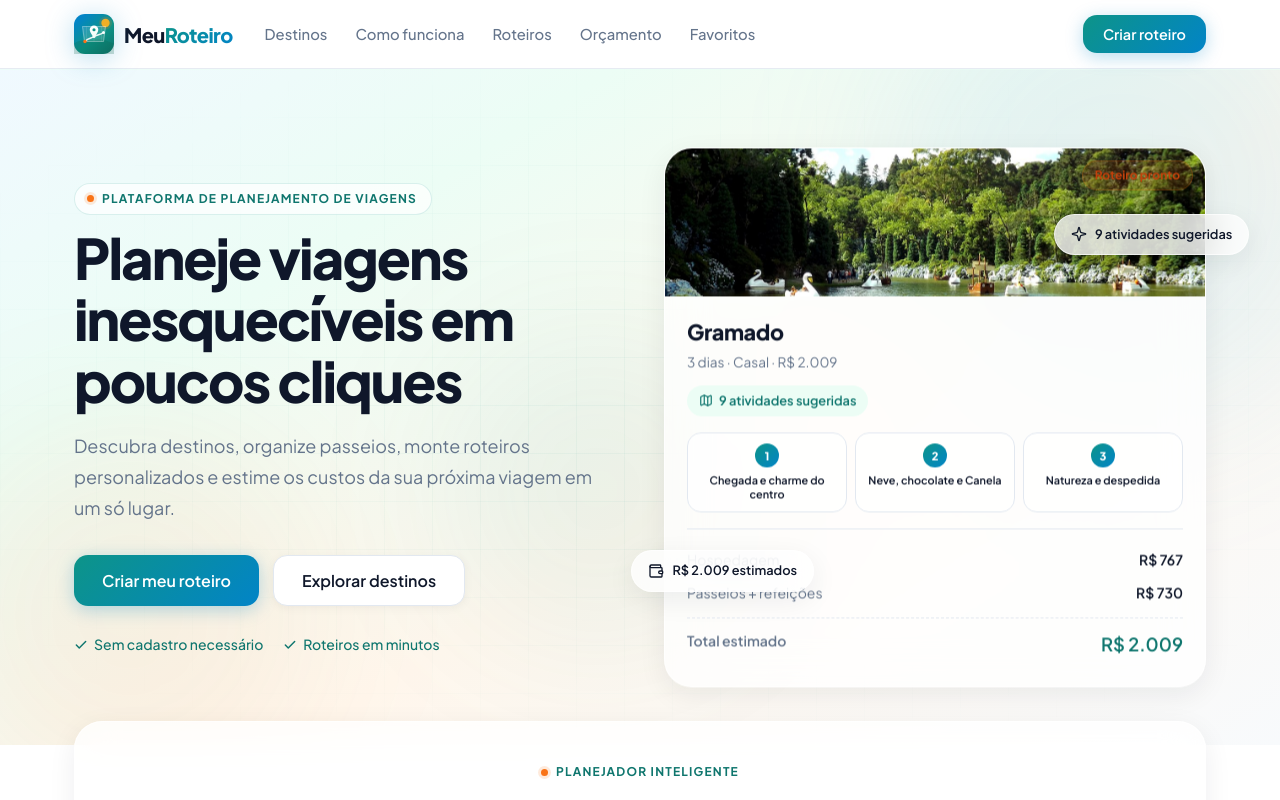
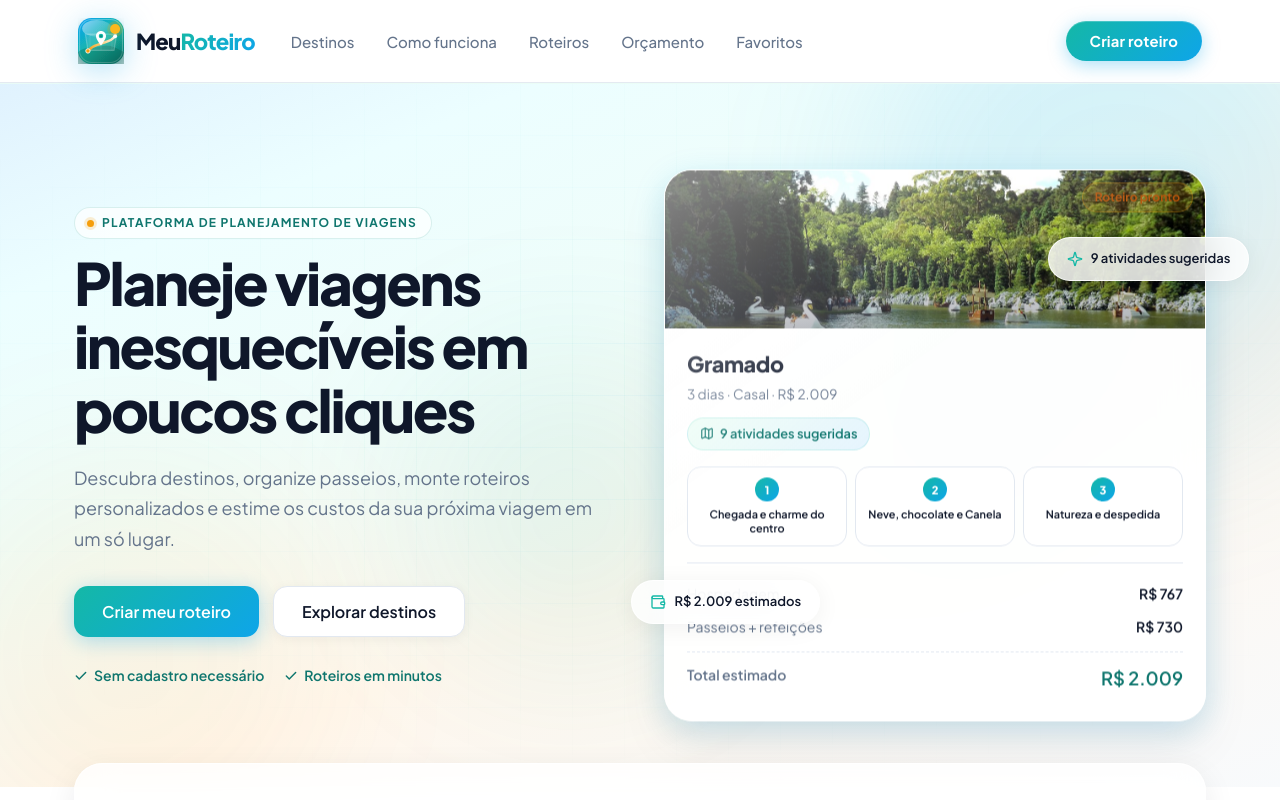
Before and after one commit to suporte03-dot/meu-roteiro, a React (Vite) app: page / in a window 1280 px wide. Shown: the top 800 px of the page. Built offline with nearby package versions, Linux system fonts and the light colour scheme.

Commit message:
Roteiro 6.0

```diff
--- a/src/App.css
+++ b/src/App.css
@@ -4,15 +4,18 @@
 
 .app {
   --blue-deep: #0f172a;
-  --blue-travel: #0284c7;
-  --teal: #0d9488;
+  --blue-ocean: #0ea5e9;
+  --blue-travel: #0ea5e9;
+  --teal-premium: #0f766e;
+  --turquoise: #14b8a6;
+  --teal: #14b8a6;
   --teal-dark: #0f766e;
   --teal-light: #ccfbf1;
   --mint-bg: #ecfdf5;
   --sand-bg: #fff7ed;
-  --sunset: #f97316;
-  --sunset-soft: #ffedd5;
-  --blue-mid: #0284c7;
+  --sunset: #f59e0b;
+  --sunset-soft: #fef3c7;
+  --blue-mid: #0ea5e9;
   --cyan: #38bdf8;
   --surface: #ffffff;
   --surface-muted: #ecfdf5;
@@ -21,19 +24,28 @@
   --text: #64748b;
   --text-strong: #0f172a;
   --border: #e2e8f0;
-  --border-soft: rgba(15, 23, 42, 0.08);
-  --header-height: 68px;
-  --glass: rgba(255, 255, 255, 0.78);
-  --glass-border: rgba(255, 255, 255, 0.65);
+  --border-soft: rgba(15, 23, 42, 0.07);
+  --header-height: 76px;
+  --glass: rgba(255, 255, 255, 0.82);
+  --glass-border: rgba(255, 255, 255, 0.72);
   --radius: 14px;
   --radius-lg: 22px;
   --radius-xl: 28px;
-  --shadow-sm: 0 2px 10px rgba(15, 23, 42, 0.05);
-  --shadow: 0 8px 28px rgba(15, 23, 42, 0.07);
-  --shadow-lg: 0 20px 52px rgba(15, 23, 42, 0.1);
-  --shadow-card: 0 4px 22px rgba(15, 23, 42, 0.06);
-  --gradient-brand: linear-gradient(135deg, var(--teal) 0%, var(--blue-travel) 100%);
-  --gradient-hero: linear-gradient(148deg, #f0f9ff 0%, #ecfdf5 26%, #fff7ed 58%, #f8fafc 100%);
+  --shadow-sm: 0 2px 12px rgba(15, 23, 42, 0.05);
+  --shadow: 0 10px 32px rgba(15, 23, 42, 0.08);
+  --shadow-lg: 0 24px 56px rgba(15, 23, 42, 0.11);
+  --shadow-card: 0 4px 24px rgba(15, 23, 42, 0.06);
+  --shadow-premium: 0 8px 32px rgba(14, 165, 233, 0.18), 0 24px 48px rgba(15, 23, 42, 0.08);
+  --gradient-brand: linear-gradient(135deg, var(--turquoise) 0%, var(--blue-ocean) 100%);
+  --gradient-brand-deep: linear-gradient(135deg, var(--teal-premium) 0%, var(--blue-ocean) 55%, var(--blue-deep) 100%);
+  --gradient-hero: linear-gradient(
+    158deg,
+    #e0f2fe 0%,
+    #ecfeff 18%,
+    #f0fdfa 38%,
+    #fff7ed 62%,
+    #f8fafc 100%
+  );
 
   min-height: 100svh;
   display: flex;
@@ -80,7 +92,7 @@
   height: 7px;
   border-radius: 50%;
   background: var(--sunset);
-  box-shadow: 0 0 0 3px rgba(249, 115, 22, 0.15);
+  box-shadow: 0 0 0 3px rgba(245, 158, 11, 0.18);
   flex-shrink: 0;
 }
 
@@ -123,13 +135,28 @@
 .btn--primary {
   background: var(--gradient-brand);
   color: #fff;
-  box-shadow: 0 4px 18px rgba(2, 132, 199, 0.28);
+  box-shadow: 0 4px 20px rgba(14, 165, 233, 0.32);
 }
 
 .btn--primary:hover {
   transform: translateY(-2px);
-  box-shadow: 0 10px 28px rgba(13, 148, 136, 0.32);
-  filter: brightness(1.04);
+  box-shadow: 0 12px 32px rgba(20, 184, 166, 0.38);
+  filter: brightness(1.05);
+}
+
+.btn--premium {
+  border-radius: 999px;
+  font-weight: 700;
+  letter-spacing: 0.01em;
+  box-shadow:
+    0 4px 18px rgba(14, 165, 233, 0.35),
+    inset 0 1px 0 rgba(255, 255, 255, 0.22);
+}
+
+.btn--premium:hover {
+  box-shadow:
+    0 10px 32px rgba(20, 184, 166, 0.42),
+    inset 0 1px 0 rgba(255, 255, 255, 0.28);
 }
 
 .btn--ghost {
@@ -171,39 +198,45 @@
 
 .btn--sm { padding: 9px 18px; font-size: 0.875rem; }
 .btn--lg { padding: 14px 28px; font-size: 1rem; }
-.btn--header { padding: 10px 20px; font-size: 0.9rem; }
+.btn--header { padding: 11px 24px; font-size: 0.925rem; }
 
 /* ── Header ── */
 .header {
   position: sticky;
   top: 0;
   z-index: 200;
-  background: rgba(255, 255, 255, 0.88);
-  backdrop-filter: blur(16px);
-  -webkit-backdrop-filter: blur(16px);
-  border-bottom: 1px solid rgba(226, 232, 240, 0.85);
-  box-shadow: 0 1px 0 rgba(236, 253, 245, 0.6);
+  background: rgba(255, 255, 255, 0.9);
+  backdrop-filter: blur(20px);
+  -webkit-backdrop-filter: blur(20px);
+  border-bottom: 1px solid rgba(226, 232, 240, 0.9);
+  box-shadow: 0 1px 0 rgba(236, 253, 245, 0.8);
 }
 
 .header__inner {
   display: flex;
   align-items: center;
-  gap: 32px;
-  padding: 14px 24px;
+  gap: 36px;
+  padding: 16px 28px;
+  min-height: var(--header-height);
 }
 
 .logo {
   display: flex;
   align-items: center;
-  gap: 10px;
+  gap: 12px;
   text-decoration: none;
   color: var(--text-strong);
   flex-shrink: 0;
   background: none;
   border: none;
   cursor: pointer;
-  padding: 0;
+  padding: 2px 0;
   font-family: inherit;
+  transition: opacity 0.2s;
+}
+
+.logo:hover {
+  opacity: 0.92;
 }
 
 .logo__mark {
@@ -211,13 +244,14 @@
   align-items: center;
   justify-content: center;
   flex-shrink: 0;
-  filter: drop-shadow(0 4px 14px rgba(2, 132, 199, 0.28));
+  filter: drop-shadow(0 6px 16px rgba(14, 165, 233, 0.32));
 }
 
 .logo__name {
-  font-size: 1.25rem;
+  font-size: 1.38rem;
   font-weight: 800;
-  letter-spacing: -0.03em;
+  letter-spacing: -0.035em;
+  line-height: 1;
 }
 
 .logo__prefix {
@@ -225,7 +259,7 @@
 }
 
 .logo__accent {
-  background: linear-gradient(135deg, var(--teal) 0%, var(--blue-travel) 100%);
+  background: linear-gradient(120deg, var(--turquoise) 0%, var(--blue-ocean) 100%);
   -webkit-background-clip: text;
   -webkit-text-fill-color: transparent;
   background-clip: text;
@@ -234,24 +268,43 @@
 .nav {
   display: flex;
   align-items: center;
-  gap: 28px;
+  gap: 32px;
   margin-right: auto;
 }
 
 .nav__link {
+  position: relative;
   color: var(--text);
   text-decoration: none;
-  font-size: 0.925rem;
+  font-size: 0.9375rem;
   font-weight: 500;
-  transition: color 0.2s;
+  transition: color 0.22s;
   background: none;
   border: none;
   cursor: pointer;
-  padding: 0;
+  padding: 8px 0;
   font-family: inherit;
 }
 
-.nav__link:hover { color: var(--blue-travel); }
+.nav__link::after {
+  content: '';
+  position: absolute;
+  left: 0;
+  bottom: 2px;
+  width: 0;
+  height: 2px;
+  border-radius: 2px;
+  background: var(--gradient-brand);
+  transition: width 0.28s ease;
+}
+
+.nav__link:hover {
+  color: var(--teal-premium);
+}
+
+.nav__link:hover::after {
+  width: 100%;
+}
 
 .nav__cta-mobile { display: none; }
 
@@ -268,7 +321,7 @@
 .hero {
   position: relative;
   overflow: hidden;
-  padding: 80px 0 56px;
+  padding: 88px 0 64px;
 }
 
 .hero__bg {
@@ -286,37 +339,37 @@
 }
 
 .hero__orb--1 {
-  width: 480px;
-  height: 480px;
-  background: rgba(56, 189, 248, 0.22);
-  top: -120px;
-  right: -80px;
+  width: 520px;
+  height: 520px;
+  background: rgba(14, 165, 233, 0.24);
+  top: -140px;
+  right: -100px;
 }
 
 .hero__orb--2 {
-  width: 380px;
-  height: 380px;
-  background: rgba(249, 115, 22, 0.14);
-  bottom: -60px;
-  left: -60px;
+  width: 400px;
+  height: 400px;
+  background: rgba(245, 158, 11, 0.12);
+  bottom: -70px;
+  left: -70px;
 }
 
 .hero__orb--3 {
-  width: 300px;
-  height: 300px;
-  background: rgba(13, 148, 136, 0.16);
-  top: 40%;
-  left: 35%;
+  width: 320px;
+  height: 320px;
+  background: rgba(20, 184, 166, 0.18);
+  top: 38%;
+  left: 32%;
 }
 
 .hero__grid {
   position: absolute;
   inset: 0;
   background-image:
-    linear-gradient(rgba(13, 148, 136, 0.04) 1px, transparent 1px),
-    linear-gradient(90deg, rgba(13, 148, 136, 0.04) 1px, transparent 1px);
-  background-size: 48px 48px;
-  mask-image: radial-gradient(ellipse 80% 70% at 50% 50%, black 20%, transparent 80%);
+    linear-gradient(rgba(14, 165, 233, 0.035) 1px, transparent 1px),
+    linear-gradient(90deg, rgba(20, 184, 166, 0.035) 1px, transparent 1px);
+  background-size: 52px 52px;
+  mask-image: radial-gradient(ellipse 85% 75% at 50% 45%, black 15%, transparent 78%);
 }
 
 .hero__grid-layout {
@@ -329,12 +382,12 @@
 }
 
 .hero__copy h1 {
-  font-size: clamp(2.25rem, 5vw, 3.5rem);
+  font-size: clamp(2.35rem, 5.2vw, 3.65rem);
   font-weight: 800;
-  line-height: 1.1;
-  letter-spacing: -0.035em;
+  line-height: 1.08;
+  letter-spacing: -0.04em;
   color: var(--blue-deep);
-  margin: 0 0 20px;
+  margin: 0 0 22px;
 }
 
 .hero__subtitle {
@@ -363,13 +416,27 @@
   align-items: center;
   gap: 6px;
   font-size: 0.875rem;
-  color: var(--teal-dark);
-  font-weight: 500;
+  color: var(--teal-premium);
+  font-weight: 600;
 }
 
 .hero__visual {
   position: relative;
-  min-height: 420px;
+  min-height: 440px;
+}
+
+.hero__visual::before {
+  content: '';
+  position: absolute;
+  inset: 8% 2% 8% 8%;
+  background: radial-gradient(ellipse at center, rgba(20, 184, 166, 0.14) 0%, transparent 68%);
+  z-index: 0;
+  pointer-events: none;
+}
+
+.hero__visual > * {
+  position: relative;
+  z-index: 1;
 }
 
 .hero__float {
@@ -377,12 +444,20 @@
   display: flex;
   align-items: center;
   gap: 8px;
-  padding: 10px 16px;
+  padding: 11px 18px;
   border-radius: 999px;
-  font-size: 0.8rem;
+  font-size: 0.8125rem;
   font-weight: 600;
-  color: var(--text-strong);
+  color: var(--blue-deep);
   animation: float 5s ease-in-out infinite;
+  box-shadow: var(--shadow-card);
+  border: 1px solid rgba(255, 255, 255, 0.85);
+  z-index: 2;
+}
+
+.hero__float svg {
+  color: var(--turquoise);
+  flex-shrink: 0;
 }
 
 .hero__float--1 {
@@ -404,16 +479,38 @@
 
 /* Hero preview card */
 .hero-preview {
+  position: relative;
   border-radius: var(--radius-xl);
   padding: 0;
   overflow: hidden;
   animation: float 6s ease-in-out infinite;
+  background: rgba(255, 255, 255, 0.94);
+  box-shadow: var(--shadow-premium);
+  border: 1px solid rgba(255, 255, 255, 0.95);
+}
+
+.hero-preview::before {
+  content: '';
+  position: absolute;
+  inset: 0;
+  background: linear-gradient(145deg, rgba(255, 255, 255, 0.55) 0%, transparent 42%);
+  pointer-events: none;
+  z-index: 4;
 }
 
 .hero-preview__thumb {
   position: relative;
-  height: 148px;
+  height: 158px;
   overflow: hidden;
+}
+
+.hero-preview__thumb::after {
+  content: '';
+  position: absolute;
+  inset: 0;
+  background: linear-gradient(to top, rgba(15, 23, 42, 0.35) 0%, transparent 55%);
+  pointer-events: none;
+  z-index: 1;
 }
 
 .hero-preview__thumb img {
@@ -453,18 +550,19 @@
   align-items: center;
   gap: 6px;
   padding: 6px 12px;
-  background: var(--surface-muted);
+  background: linear-gradient(135deg, rgba(236, 253, 245, 0.95), rgba(224, 242, 254, 0.8));
+  border: 1px solid rgba(20, 184, 166, 0.15);
   border-radius: 999px;
   font-size: 0.8rem;
   font-weight: 600;
-  color: var(--teal-dark);
+  color: var(--teal-premium);
 }
 
 .hero-preview__destino {
   display: block;
   font-size: 1.35rem;
   font-weight: 800;
-  color: var(--text-strong);
+  color: var(--blue-deep);
   letter-spacing: -0.02em;
 }
 
@@ -477,9 +575,9 @@
 
 .hero-preview__badge {
   padding: 5px 12px;
-  background: rgba(249, 115, 22, 0.12);
-  color: #c2410c;
-  border: 1px solid rgba(249, 115, 22, 0.22);
+  background: rgba(245, 158, 11, 0.14);
+  color: #b45309;
+  border: 1px solid rgba(245, 158, 11, 0.28);
   border-radius: 999px;
   font-size: 0.75rem;
   font-weight: 700;
@@ -1491,10 +1589,10 @@
 .cta-final__card {
   text-align: center;
   padding: 64px 48px;
-  background: linear-gradient(135deg, var(--teal) 0%, var(--blue-travel) 45%, var(--blue-deep) 100%);
+  background: var(--gradient-brand-deep);
   border-radius: var(--radius-xl);
   color: #fff;
-  box-shadow: 0 24px 56px rgba(2, 132, 199, 0.28);
+  box-shadow: 0 28px 60px rgba(14, 165, 233, 0.28);
 }
 
 .cta-final__card h2 {
@@ -1551,7 +1649,7 @@
 }
 
 .footer__brand .logo__accent {
-  background: linear-gradient(135deg, #5eead4 0%, #38bdf8 100%);
+  background: linear-gradient(120deg, #5eead4 0%, #38bdf8 100%);
   -webkit-background-clip: text;
   -webkit-text-fill-color: transparent;
   background-clip: text;
--- a/src/App.jsx
+++ b/src/App.jsx
@@ -16,7 +16,7 @@ import {
 import { getMapQuery, openRoute, openDayRoute } from './utils/maps.js'
 import './App.css'
 
-const HEADER_OFFSET = 80
+const HEADER_OFFSET = 84
 const FAVORITOS_KEY = 'meuRoteiro_favoritos'
 
 /* ── Scroll helper ── */
@@ -52,60 +52,68 @@ function IconRoute({ size = 20 }) {
   )
 }
 
-function LogoMark({ size = 40 }) {
+function LogoMark({ size = 44 }) {
   const uid = `lm-${size}`
   return (
-    <svg width={size} height={size} viewBox="0 0 40 40" fill="none" aria-hidden="true">
+    <svg width={size} height={size} viewBox="0 0 44 44" fill="none" aria-hidden="true">
       <defs>
-        <linearGradient id={`${uid}-sky`} x1="6" y1="4" x2="36" y2="38" gradientUnits="userSpaceOnUse">
-          <stop stopColor="#0284C7" />
-          <stop offset="0.55" stopColor="#0D9488" />
+        <linearGradient id={`${uid}-bg`} x1="6" y1="2" x2="40" y2="42" gradientUnits="userSpaceOnUse">
+          <stop stopColor="#0EA5E9" />
+          <stop offset="0.48" stopColor="#14B8A6" />
           <stop offset="1" stopColor="#0F766E" />
         </linearGradient>
-        <linearGradient id={`${uid}-pin`} x1="16" y1="12" x2="24" y2="28" gradientUnits="userSpaceOnUse">
-          <stop stopColor="#FFFFFF" />
-          <stop offset="1" stopColor="#ECFDF5" />
+        <linearGradient id={`${uid}-route`} x1="8" y1="32" x2="36" y2="12" gradientUnits="userSpaceOnUse">
+          <stop stopColor="#F59E0B" />
+          <stop offset="1" stopColor="#FFFFFF" />
         </linearGradient>
+        <linearGradient id={`${uid}-shine`} x1="8" y1="4" x2="28" y2="24" gradientUnits="userSpaceOnUse">
+          <stop stopColor="#FFFFFF" stopOpacity="0.45" />
+          <stop offset="1" stopColor="#FFFFFF" stopOpacity="0" />
+        </linearGradient>
+        <filter id={`${uid}-shadow`} x="-20%" y="-10%" width="140%" height="140%">
+          <feDropShadow dx="0" dy="4" stdDeviation="4" floodColor="#0F766E" floodOpacity="0.35" />
+        </filter>
       </defs>
-      <rect width="40" height="40" rx="11" fill={`url(#${uid}-sky)`} />
-      <circle cx="31.5" cy="9" r="4.2" fill="#FBBF24" fillOpacity="0.95" />
-      <circle cx="31.5" cy="9" r="6.5" fill="#F97316" fillOpacity="0.18" />
+      <rect width="44" height="44" rx="13" fill={`url(#${uid}-bg)`} filter={`url(#${uid}-shadow)`} />
+      <rect x="1.5" y="1.5" width="41" height="41" rx="11.5" stroke="#FFFFFF" strokeOpacity="0.28" strokeWidth="1" />
+      <ellipse cx="18" cy="10" rx="14" ry="8" fill={`url(#${uid}-shine)`} />
+      <circle cx="35.5" cy="10.5" r="4.8" fill="#FBBF24" />
+      <circle cx="35.5" cy="10.5" r="7.5" fill="#F59E0B" fillOpacity="0.22" />
       <path
-        d="M0 29.5C7 24.5 13 27.5 20 25.5C27 23.5 33 27 40 29.5V40H0V29.5Z"
-        fill="#065F46"
-        fillOpacity="0.22"
+        d="M0 32.5C8 26.5 14 29.5 22 27C30 24.5 36 28.5 44 32.5V44H0V32.5Z"
+        fill="#064E3B"
+        fillOpacity="0.28"
       />
       <path
-        d="M8.5 12.5H31.5L29.5 27.5H10.5L8.5 12.5Z"
+        d="M7 15.5H37L34.5 31H9.5L7 15.5Z"
         fill="#FFFFFF"
-        fillOpacity="0.14"
+        fillOpacity="0.12"
         stroke="#FFFFFF"
-        strokeOpacity="0.35"
-        strokeWidth="1.1"
+        strokeOpacity="0.22"
+        strokeWidth="1.15"
         strokeLinejoin="round"
       />
       <path
-        d="M12.5 12.5V27.5M20 12.5V27.5M27.5 12.5V27.5"
+        d="M11.5 15.5V31M22 15.5V31M32.5 15.5V31"
         stroke="#FFFFFF"
-        strokeOpacity="0.12"
-        strokeWidth="0.8"
+        strokeOpacity="0.1"
+        strokeWidth="0.85"
       />
       <path
-        d="M11 27.5C14.5 23.5 17.5 24.5 20 22.5C22.5 20.5 26 21.5 29.5 18.5"
-        stroke="#FFFFFF"
-        strokeWidth="1.45"
+        d="M9.5 31.5C14.5 25.5 18 26.5 22 24.5C26 22.5 30.5 23.5 35.5 17.5"
+        stroke={`url(#${uid}-route)`}
+        strokeWidth="2.35"
         strokeLinecap="round"
         strokeLinejoin="round"
-        strokeOpacity="0.9"
       />
-      <circle cx="11" cy="27.5" r="1.7" fill="#F97316" />
-      <circle cx="20" cy="22.5" r="1.5" fill="#FFFFFF" fillOpacity="0.95" />
-      <circle cx="29.5" cy="18.5" r="1.5" fill="#FFFFFF" fillOpacity="0.95" />
+      <circle cx="9.5" cy="31.5" r="2.1" fill="#F59E0B" stroke="#FFFFFF" strokeWidth="0.8" />
+      <circle cx="35.5" cy="17.5" r="1.9" fill="#FFFFFF" fillOpacity="0.95" />
       <path
-        d="M20 11.5c-2.35 0-4.25 1.9-4.25 4.25 0 3.15 4.25 7.75 4.25 7.75s4.25-4.6 4.25-7.75c0-2.35-1.9-4.25-4.25-4.25Z"
-        fill={`url(#${uid}-pin)`}
+        d="M22 12.5c-2.65 0-4.8 2.15-4.8 4.8 0 3.55 4.8 9 4.8 9s4.8-5.45 4.8-9c0-2.65-2.15-4.8-4.8-4.8Z"
+        fill="#FFFFFF"
       />
-      <circle cx="20" cy="15.75" r="1.55" fill="#0D9488" />
+      <circle cx="22" cy="17.3" r="2.15" fill="#14B8A6" />
+      <circle cx="22" cy="17.3" r="0.85" fill="#0F766E" />
     </svg>
   )
 }
@@ -253,7 +261,7 @@ const DIFERENCIAIS = [
 function Logo({ onClick }) {
   return (
     <button type="button" className="logo" onClick={onClick} aria-label="MeuRoteiro — ir para o início">
-      <span className="logo__mark"><LogoMark size={40} /></span>
+      <span className="logo__mark"><LogoMark size={46} /></span>
       <span className="logo__name">
         <span className="logo__prefix">Meu</span><span className="logo__accent">Roteiro</span>
       </span>
@@ -298,7 +306,7 @@ function Header({ menuOpen, setMenuOpen, onNav, onCriarRoteiro }) {
             Criar roteiro
           </button>
         </nav>
-        <button type="button" className="btn btn--primary btn--header" onClick={onCriarRoteiro}>
+        <button type="button" className="btn btn--primary btn--header btn--premium" onClick={onCriarRoteiro}>
           Criar roteiro
         </button>
         <button
```
Also changed, not shown: public/favicon.svg, public/logo.svg.
